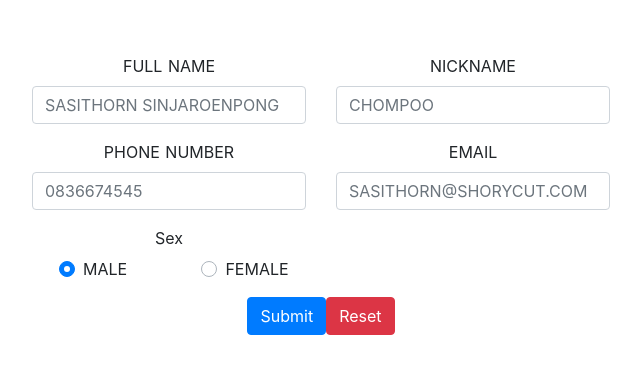
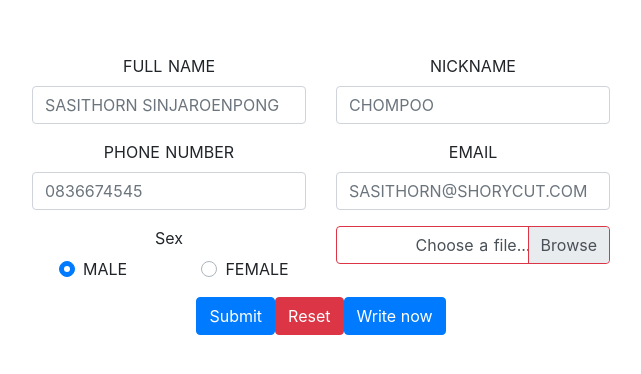
Before and after one commit to nick7888/Shortcut, a Nuxt app: page /register in a window 1280 px wide. Shown: the part 206-580 px from the top of the page, without its empty margins (319-960 px from the left). Built offline with nearby package versions, Linux system fonts and the light colour scheme.

Commit message:
firestore

```diff
--- a/nuxt.config.js
+++ b/nuxt.config.js
@@ -38,6 +38,7 @@ module.exports = {
   ** Plugins to load before mounting the App
   */
   plugins: [
+    '~/plugins/firebase.js'
   ],
 
   /*
--- a/pages/register/index.vue
+++ b/pages/register/index.vue
@@ -53,16 +53,30 @@
               </b-row>
             </b-form-group>
           </b-col>
+          <b-col col md="6">
+            <b-form-file
+              v-model="file"
+              :state="Boolean(file)"
+              placeholder="Choose a file..."
+              drop-placeholder="Drop file here..."
+            ></b-form-file>
+          </b-col>
         </b-row>
 
         <b-button type="submit" variant="primary">Submit</b-button>
         <b-button type="reset" variant="danger">Reset</b-button>
+
+        <b-button variant="primary" @click="writeToFirestore" :disabled="writeSuccessful">
+          <span v-if="!writeSuccessful">Write now</span>
+          <span v-else>Successful!</span>
+        </b-button>
       </b-form>
     </div>
   </section>
 </template>
 
 <script>
+import { fireDb } from "~/plugins/firebase.js";
 export default {
   data() {
     return {
@@ -80,13 +94,30 @@ export default {
         "Tomatoes",
         "Corn"
       ],
-      show: true
+      show: true,
+      file: null,
+      writeSuccessful: false
     };
   },
   methods: {
+    async writeToFirestore() {
+      const ref = fireDb.collection("users").doc("users");
+      // const document = {
+      //   text: "This is a test message."
+      // };
+      try {
+        await ref.set(this.form);
+      } catch (e) {
+        // TODO: error handling
+        console.error(e);
+      }
+      this.writeSuccessful = true;
+    },
     onSubmit(evt) {
       evt.preventDefault();
       alert(JSON.stringify(this.form));
+      console.log(this.users);
+      // this.users.push(this.form);
     },
     onReset(evt) {
       evt.preventDefault();
--- /dev/null
+++ b/plugins/firebase.js
@@ -0,0 +1,32 @@
+// import _firebase from 'firebase'
+// const firebaseConfig = {
+  // apiKey: "AIzaSyAfLD6sQmWntuBrakzuk6Z5mP4b6IjqY3k",
+  // authDomain: "shortcut-28e33.firebaseapp.com",
+  // databaseURL: "https://shortcut-28e33.firebaseio.com",
+  // projectId: "shortcut-28e33",
+  // storageBucket: "shortcut-28e33.appspot.com",
+  // messagingSenderId: "715502984594",
+  // appId: "1:715502984594:web:ff4a50ef8ba5c036"
+// };
+
+// const firebase = _firebase.initializeApp(firebaseConfig);
+// export const users = firebase.database().ref('/users')
+
+
+import firebase from 'firebase/app'
+import 'firebase/firestore'
+if (!firebase.apps.length) {
+    const config = {
+      apiKey: "AIzaSyAfLD6sQmWntuBrakzuk6Z5mP4b6IjqY3k",
+      authDomain: "shortcut-28e33.firebaseapp.com",
+      databaseURL: "https://shortcut-28e33.firebaseio.com",
+      projectId: "shortcut-28e33",
+      storageBucket: "shortcut-28e33.appspot.com",
+      messagingSenderId: "715502984594",
+      appId: "1:715502984594:web:ff4a50ef8ba5c036"
+    }
+    firebase.initializeApp(config)
+    firebase.firestore().settings({timestampsInSnapshots: true})
+}
+const fireDb = firebase.firestore()
+export {fireDb}
```
Also changed, not shown: firebaseConfig.js (deleted, +0 -12 lines), pages/documents/index.vue (+7 -9 lines), pages/index.vue (+9 -21 lines).
